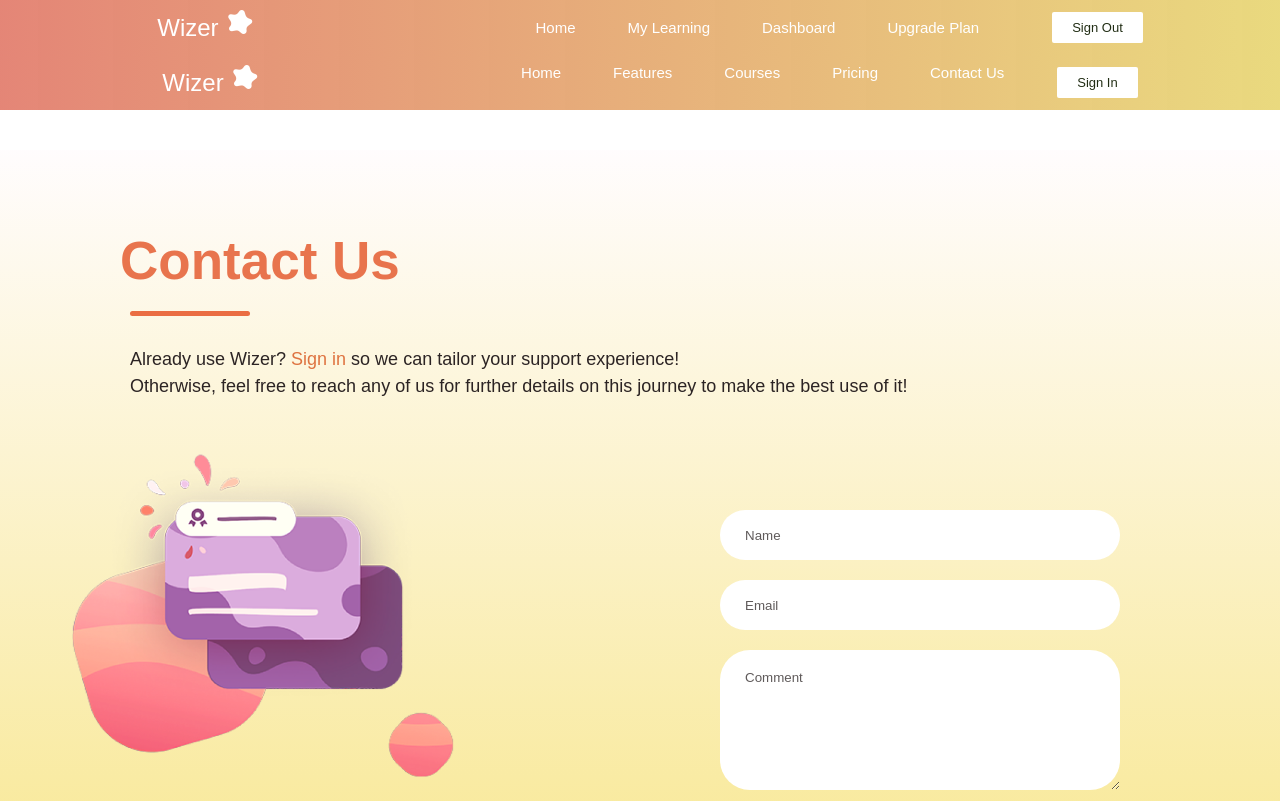
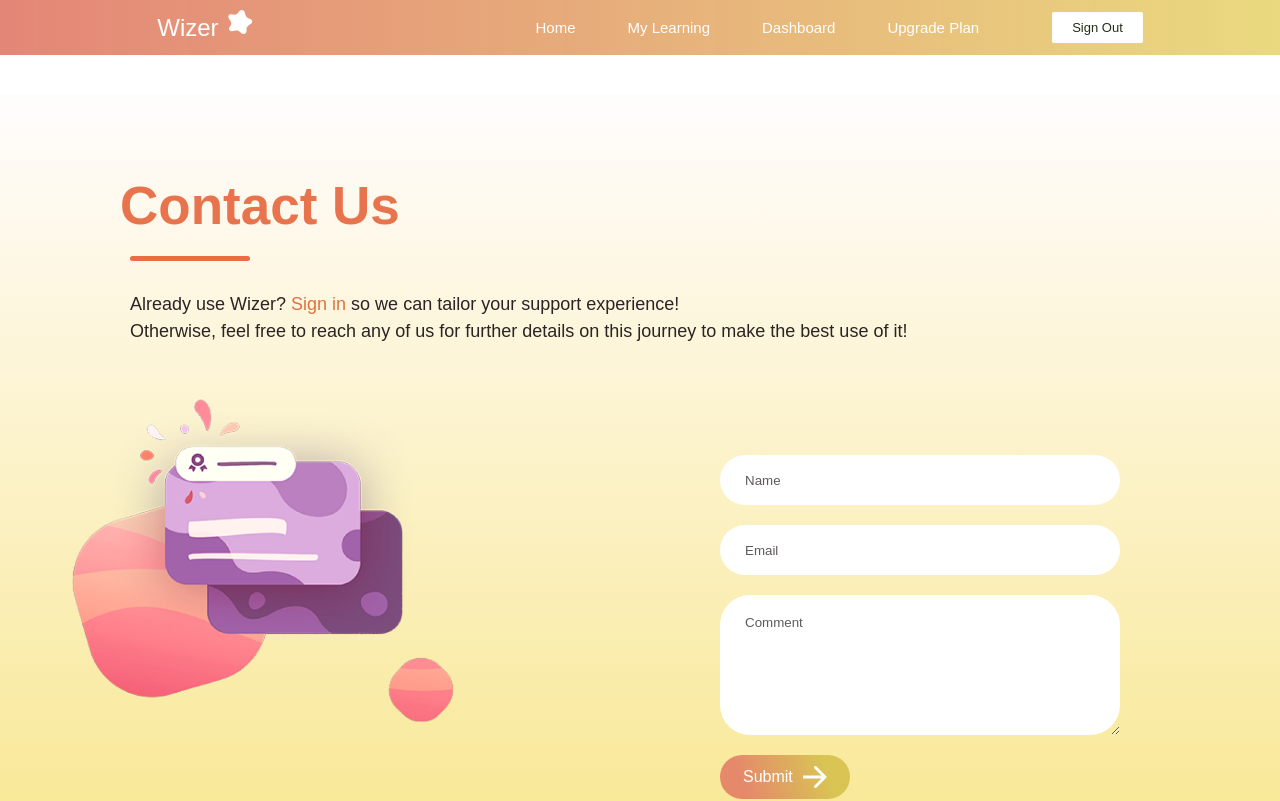
Before and after one commit to INFT6900-IT-Project/Wizer-app, a React (Create React App) app: page /contact-us in a window 1280 px wide. Shown: the top 801 px of the page. Built offline with nearby package versions, Linux system fonts and the light colour scheme.

Commit message:
Update ContactUs.js (Adoria)

```diff
--- a/src/components/Pages/ContactUs.js
+++ b/src/components/Pages/ContactUs.js
@@ -7,12 +7,11 @@ import '../CardItem.css';
 import img1 from '../../ImageVideo/img1.jpg';
 import adoria from '../../ImageVideo/adoria.png';
 import elias from '../../ImageVideo/elias.jpg';
-import Navbar from '../../components/Navbar';
 
 function ContactUs() {
   return (
     <div>
-      <Navbar />
+
       <div className='contact-us'>
 
 
```
